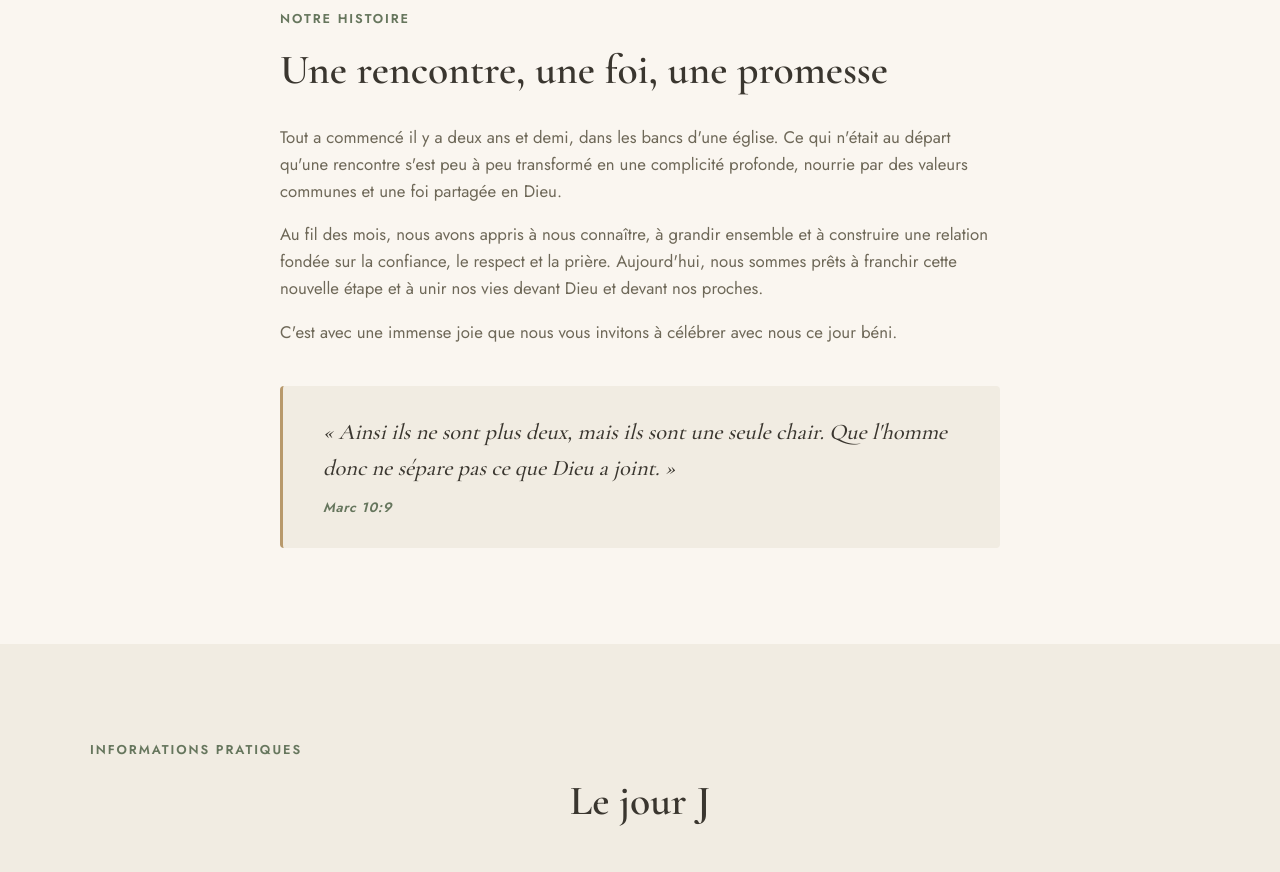
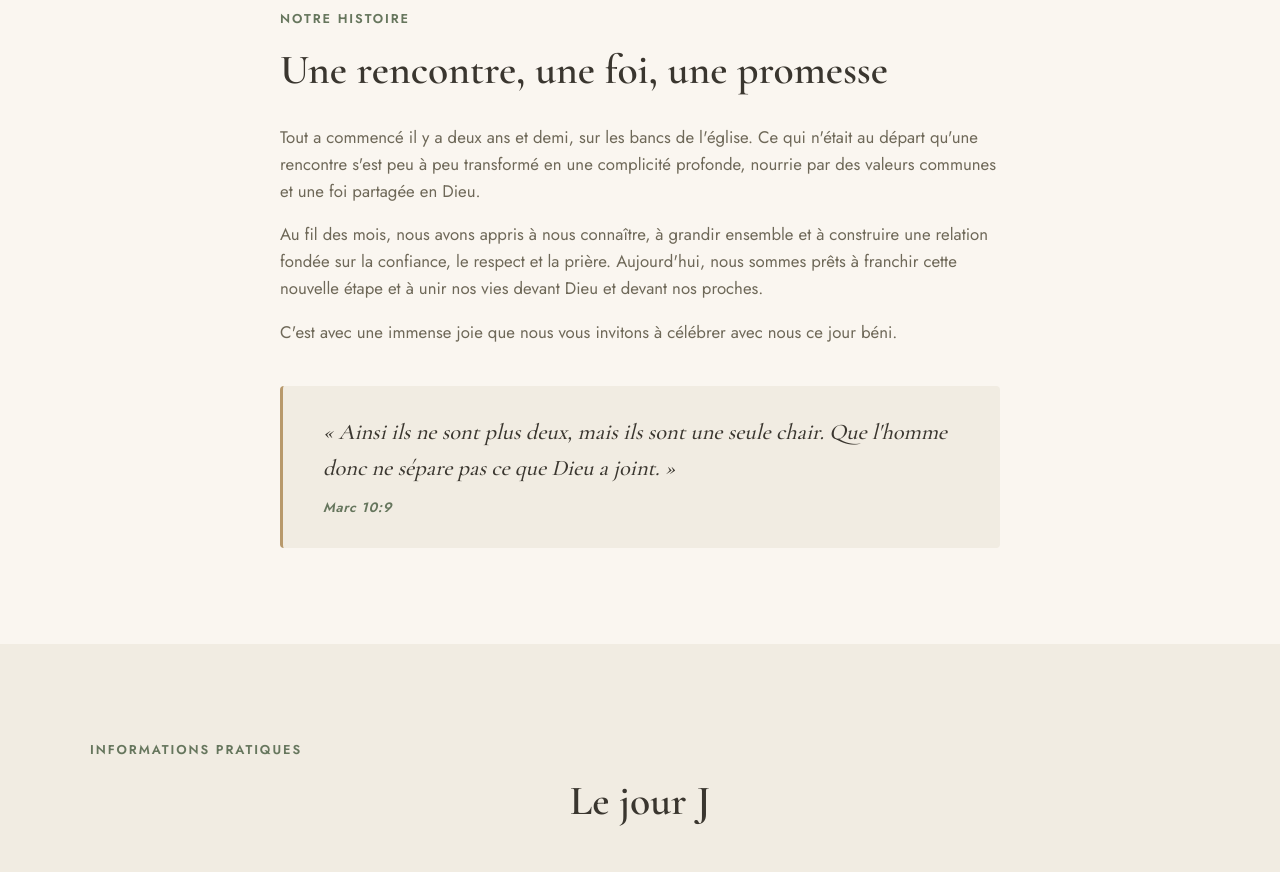
Before and after one commit to eunicemtp/site-mariage-eunice-eugene, a plain HTML site: page index.html in a window 1280 px wide. Shown: the part 980-1852 px from the top of the page. Drawn offline with nearby package versions, Linux system fonts and the light colour scheme.

Commit message:
Correction du texte "Notre histoire"

```diff
--- a/index.html
+++ b/index.html
@@ -72,7 +72,7 @@
     <p class="eyebrow">Notre histoire</p>
     <h2 class="section-title">Une rencontre, une foi, une promesse</h2>
     <div class="story-text">
-      <p>Tout a commencé il y a deux ans et demi, dans les bancs d'une église. Ce qui n'était au départ qu'une rencontre s'est peu à peu transformé en une complicité profonde, nourrie par des valeurs communes et une foi partagée en Dieu.</p>
+      <p>Tout a commencé il y a deux ans et demi, sur les bancs de l'église. Ce qui n'était au départ qu'une rencontre s'est peu à peu transformé en une complicité profonde, nourrie par des valeurs communes et une foi partagée en Dieu.</p>
       <p>Au fil des mois, nous avons appris à nous connaître, à grandir ensemble et à construire une relation fondée sur la confiance, le respect et la prière. Aujourd'hui, nous sommes prêts à franchir cette nouvelle étape et à unir nos vies devant Dieu et devant nos proches.</p>
       <p>C'est avec une immense joie que nous vous invitons à célébrer avec nous ce jour béni.</p>
     </div>
```
